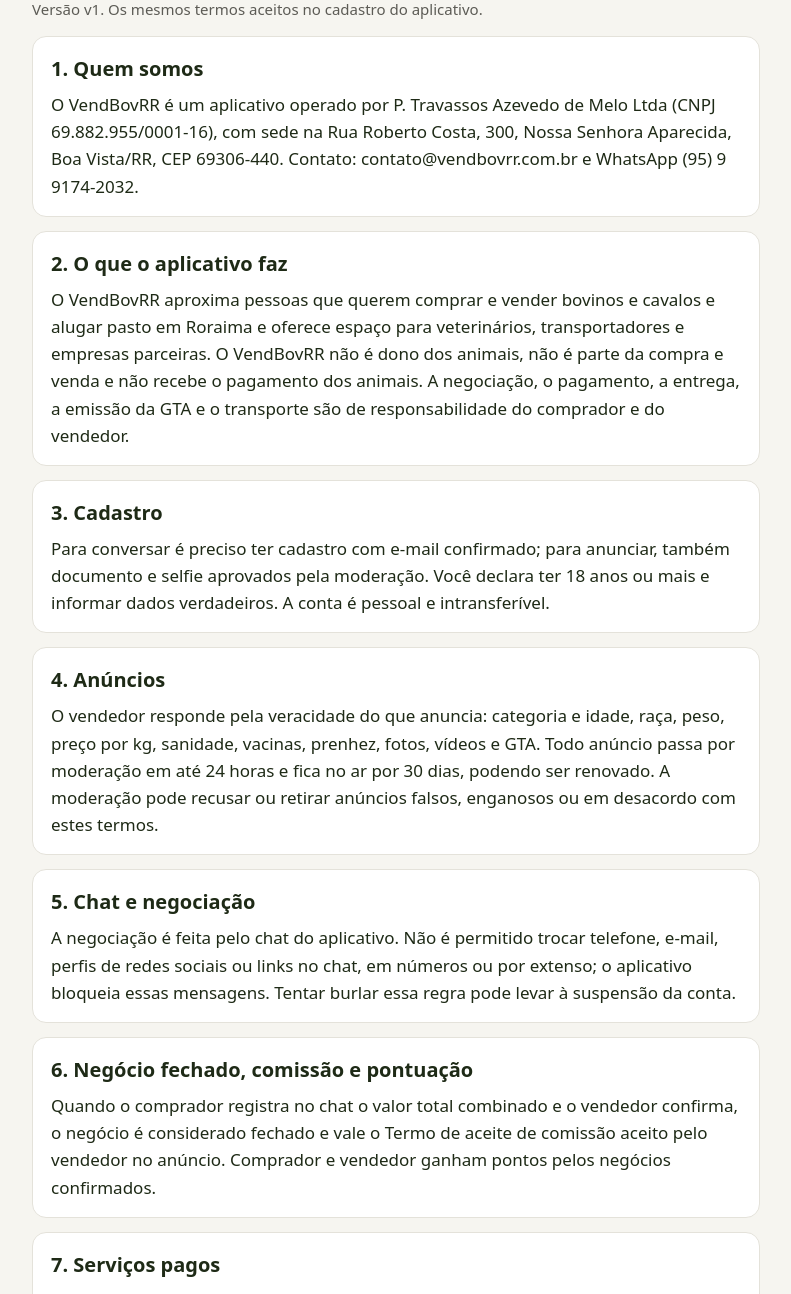
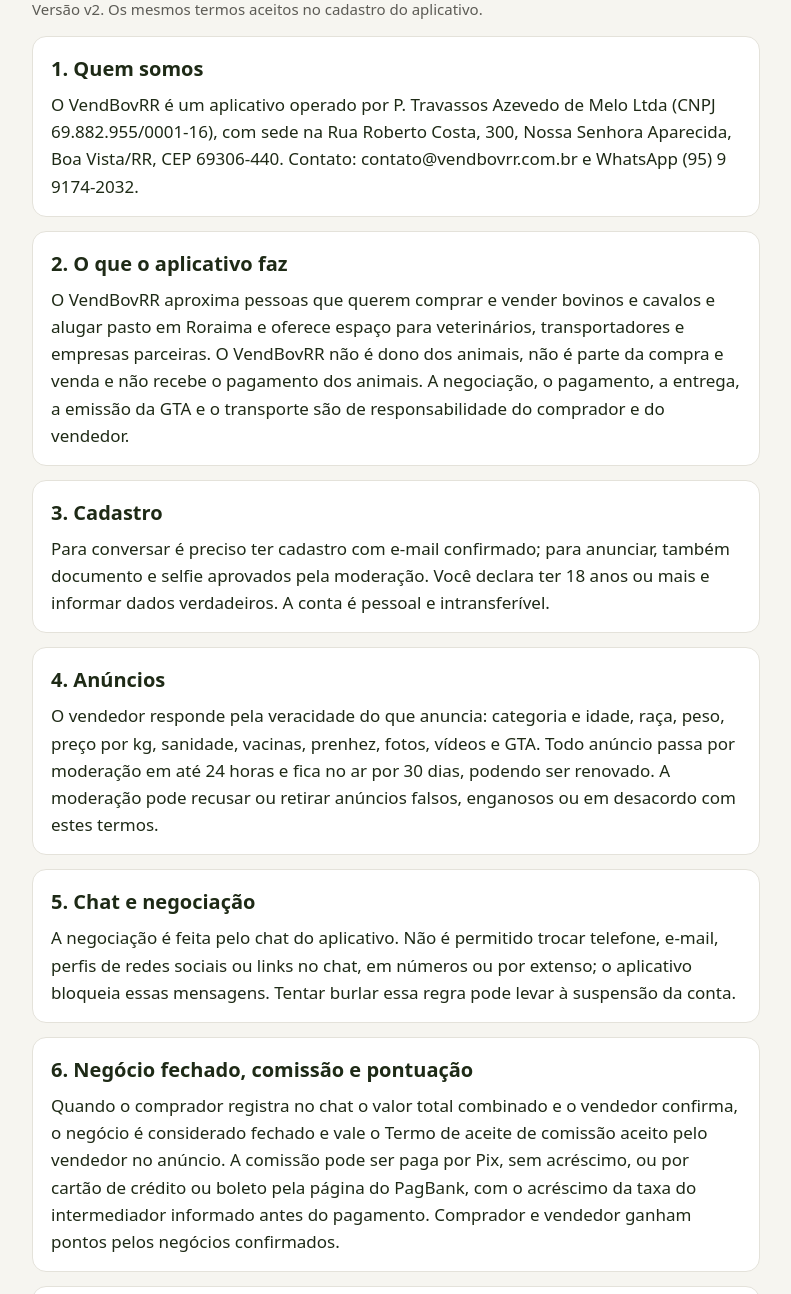
Before and after one commit to pwtravassos/vendbovrr-site, a plain HTML site: page termos.html in a window 1280 px wide. Shown: the part 154-1448 px from the top of the page, without its empty margins (244-1035 px from the left). Drawn offline with Linux system fonts and the light colour scheme.

Commit message:
Termos v2 (comissão por Pix, cartão ou boleto), privacidade com o PagBank e sem as fotos de demonstração

```diff
--- a/termos.html
+++ b/termos.html
@@ -19,7 +19,7 @@
 </header>
 <main>
   <h1>Termos de uso</h1>
-  <p class="nota">Versão v1. Os mesmos termos aceitos no cadastro do aplicativo.</p>
+  <p class="nota">Versão v2. Os mesmos termos aceitos no cadastro do aplicativo.</p>
   <section>
     <h2>1. Quem somos</h2>
     <p>O VendBovRR é um aplicativo operado por P. Travassos Azevedo de Melo Ltda (CNPJ 69.882.955/0001-16), com sede na Rua Roberto Costa, 300, Nossa Senhora Aparecida, Boa Vista/RR, CEP 69306-440. Contato: contato@vendbovrr.com.br e WhatsApp (95) 9 9174-2032.</p>
@@ -42,7 +42,7 @@
   </section>
   <section>
     <h2>6. Negócio fechado, comissão e pontuação</h2>
-    <p>Quando o comprador registra no chat o valor total combinado e o vendedor confirma, o negócio é considerado fechado e vale o Termo de aceite de comissão aceito pelo vendedor no anúncio. Comprador e vendedor ganham pontos pelos negócios confirmados.</p>
+    <p>Quando o comprador registra no chat o valor total combinado e o vendedor confirma, o negócio é considerado fechado e vale o Termo de aceite de comissão aceito pelo vendedor no anúncio. A comissão pode ser paga por Pix, sem acréscimo, ou por cartão de crédito ou boleto pela página do PagBank, com o acréscimo da taxa do intermediador informado antes do pagamento. Comprador e vendedor ganham pontos pelos negócios confirmados.</p>
   </section>
   <section>
     <h2>7. Serviços pagos</h2>
```
Also changed, not shown: privacidade.html (+2 -2 lines), demo/CREDITOS.txt (deleted), demo/angus.jpg (deleted), demo/gir-brasil.jpg (deleted), demo/gir-touro.jpg (deleted), demo/gir-vacas.jpg (deleted), demo/girolando-bezerros.jpg (deleted), demo/holandes.jpg (deleted), demo/nelore-1.jpg (deleted), demo/nelore-2.jpg (deleted), demo/nelore-3.jpg (deleted), demo/rebanho.jpg (deleted), demo/zebu-1.jpg (deleted).
